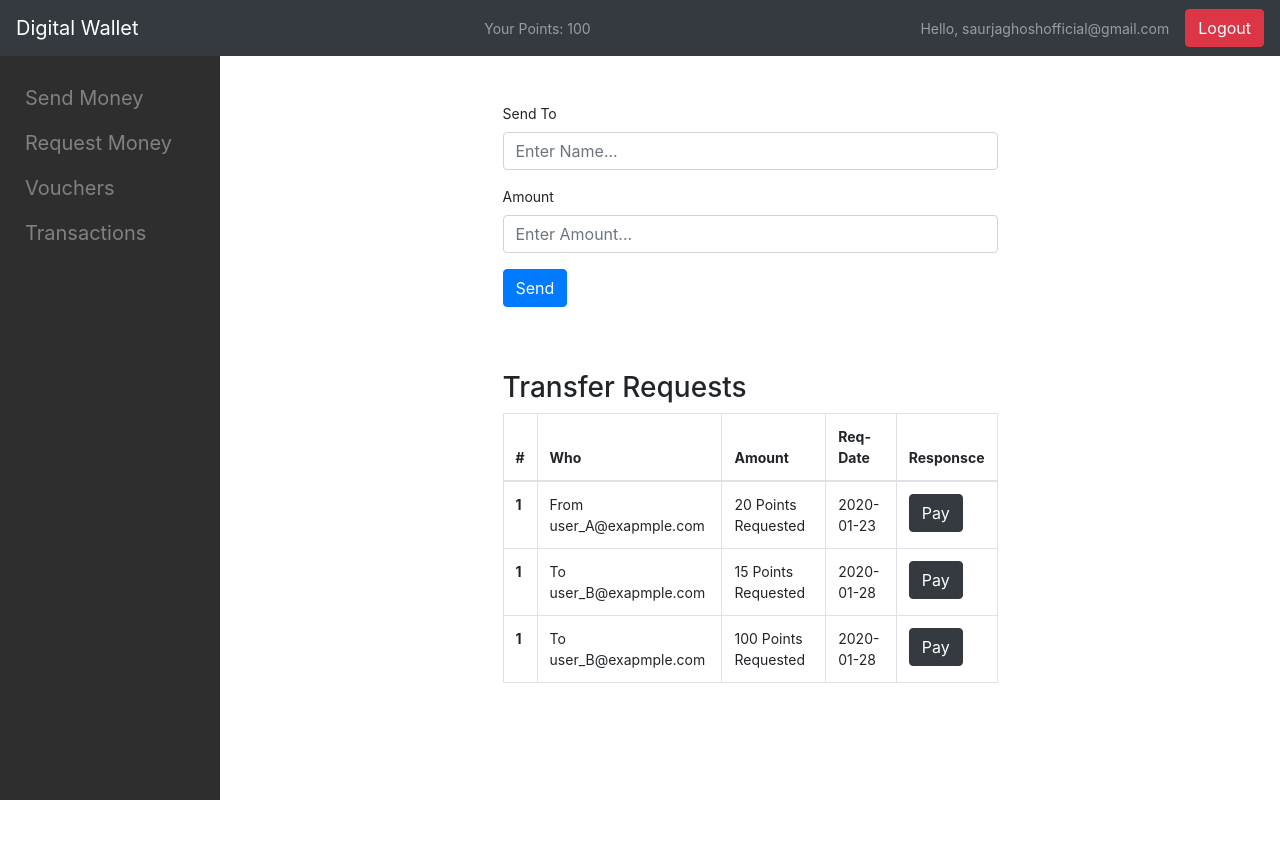
After one commit to Saurja/digital-wallet, a PHP site: page /sendmoney.php in a window 1280 px wide. The commit adds this page. Run offline with PHP 8.4, Linux system fonts and the light colour scheme; some libraries are stand-ins or nearby versions.

```diff
--- a/assets/css/style.css
+++ b/assets/css/style.css
@@ -30,7 +30,21 @@ body {
 
 .sidebar .navigation .group div a {
   text-decoration: none;
-  color: whitesmoke;
+  font-size: 20px;
+  color: #818181;
+  display: block;
+  -webkit-transition: 0.3s;
+  transition: 0.3s;
+}
+
+.sidebar .navigation .group div a:hover {
+  text-decoration: none;
+  color: #f1f1f1;
+}
+
+.navItem {
+  margin-top: 5px;
+  padding: 5px 0px;
 }
 
 .mainViewContainer {
@@ -40,14 +54,16 @@ body {
 }
 
 .mainViewContainer .mainContent {
-  padding: 0 20px;
+  padding: 55px 20px;
 }
 
 /*  Index.php   */
 .pageHeadingBig {
-  margin: auto;
-  width: 50%;
   text-align: center;
-  padding: 10px;
+  margin: 10rem 0;
+}
+
+.pageHeadingBig .pageHeadingBigBox {
+  padding: 2rem 5rem;
 }
 /*# sourceMappingURL=style.css.map */
--- a/assets/css/style.scss
+++ b/assets/css/style.scss
@@ -22,9 +22,21 @@ body {
         -ms-flex-direction: column;
         .group div a{
             text-decoration: none;
-            color: whitesmoke;
+            font-size: 20px;
+            color: #818181;
+            display: block;
+            transition: 0.3s;
+        }
+        .group div a:hover{
+            text-decoration: none;
+            color: #f1f1f1;
         }
     }
+}
+
+.navItem {
+    margin-top: 5px;
+    padding: 5px 0px;
 }
 
 .mainViewContainer {
@@ -32,14 +44,15 @@ body {
     padding-bottom: 90px;
     width: calc(100% - 220px);
     .mainContent {
-        padding: 0 20px;
+        padding: 55px 20px;
     }
 }
 
 /*  Index.php   */
 .pageHeadingBig{
-    margin: auto;
-    width: 50%;
     text-align: center;
-    padding: 10px;
+    margin: 10rem 0;
+    .pageHeadingBigBox {
+        padding: 2rem 5rem;
+    }
 }
--- a/includes/navbarComponent.php
+++ b/includes/navbarComponent.php
@@ -1,15 +1,10 @@
-<nav class="navbar navbar-expand-lg navbar-dark bg-dark">
-    <a class="navbar-brand" href="#">Digital Wallet</a>
+<nav class="navbar fixed-top navbar-expand-lg navbar-dark bg-dark">
+    <a class="navbar-brand" href="index.php">Digital Wallet</a>
     <button class="navbar-toggler" type="button" data-toggle="collapse" data-target="#navbarNav" aria-controls="navbarNav" aria-expanded="false" aria-label="Toggle navigation">
         <span class="navbar-toggler-icon"></span>
     </button>
     <div class="collapse navbar-collapse" id="navbarNav">
         <ul class="navbar-nav mx-auto">
-            <li class="nav-item active">
-                <a class="nav-link" href="#">Home
-                <span class="sr-only">(current)</span>
-                </a>
-            </li>
             <li class="nav-item">
                 <a class="nav-link" href="#">Your Points: 100</a>
             </li>
--- a/includes/sidebarComponent.php
+++ b/includes/sidebarComponent.php
@@ -2,16 +2,16 @@
     <div class="navigation">
         <div class="group my-5">
             <div class="navItem">
-                <a href="#" class="navItemLink">Send Money</a>
+                <a href="sendmoney.php" class="navItemLink">Send Money</a>
             </div>
             <div class="navItem">
-                <a href="#" class="navItemLink">Request Money</a>
+                <a href="requestmoney.php" class="navItemLink">Request Money</a>
             </div>
             <div class="navItem">
-                <a href="#" class="navItemLink">Vouchers</a>
+                <a href="voucher.php" class="navItemLink">Vouchers</a>
             </div>
             <div class="navItem">
-                <a href="#" class="navItemLink">Transactions</a>
+                <a href="mytransactions.php" class="navItemLink">Transactions</a>
             </div>
         </div>
     </div>
--- /dev/null
+++ b/sendmoney.php
@@ -0,0 +1,59 @@
+<?php include("includes/header.php"); ?>
+<div class="row justify-content-center mt-5">
+    <div class="col-6">
+        <form class="reqCreditMoney">
+            <div class="form-group ">
+                <label for="formGroupExampleInput">Send To</label>
+                <input type="text" class="form-control" id="formGroupExampleInput" placeholder="Enter Name...">
+            </div>
+            <div class="form-group">
+                <label for="formGroupExampleInput2">Amount</label>
+                <input type="text" class="form-control" id="formGroupExampleInput2" placeholder="Enter Amount...">
+            </div>
+            <div class="form-group">
+                <button type="submit" class="btn btn-primary">Send</button>
+            </div>
+        </form>
+    </div>
+</div>
+
+<div class="row justify-content-center mt-5">
+    <div class="col-6">
+    <h3>Transfer Requests</h3>
+        <table class="table table-bordered mt-2">
+            <thead>
+                <tr>
+                <th scope="col">#</th>
+                <th scope="col">Who</th>
+                <th scope="col">Amount</th>
+                <th scope="col">Req-Date</th>
+                <th scope="col">Responsce</th>
+                </tr>
+            </thead>
+            <tbody>
+                <tr>
+                <th scope="row">1</th>
+                <td>From user_A@exapmple.com</td>
+                <td>20 Points Requested</td>
+                <td>2020-01-23</td>
+                <td><button type="button" class="btn btn-dark">Pay</button></td>
+                </tr>
+                <tr>
+                <th scope="row">1</th>
+                <td>To user_B@exapmple.com</td>
+                <td>15 Points Requested</td>
+                <td>2020-01-28</td>
+                <td><button type="button" class="btn btn-dark">Pay</button></td>
+                </tr>
+                <tr>
+                <th scope="row">1</th>
+                <td>To user_B@exapmple.com</td>
+                <td>100 Points Requested</td>
+                <td>2020-01-28</td>
+                <td><button type="button" class="btn btn-dark">Pay</button></td>
+                </tr>
+            </tbody>
+        </table>
+    </div>
+</div
+<?php include("includes/footer.php"); ?>
```
Also changed, not shown: index.php (+6 -1 lines), mytransactions.php (added, +30 -0 lines), requestmoney.php (added, +20 -0 lines), voucher.php (added, +26 -0 lines), 1 other file.
